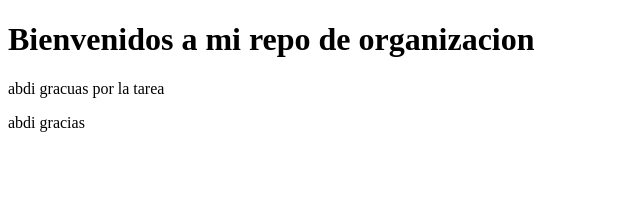
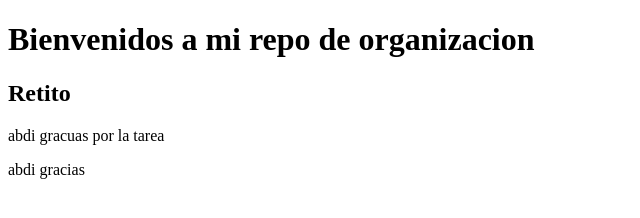
Before and after one commit to rworgWil/raiz-forks, a plain HTML site: page index.html in a window 1280 px wide. Shown: the whole page, without its empty margins (0-640 px from the left). Drawn offline with Linux system fonts and the light colour scheme.

Commit message:
wil:feat(header):añadir seccion extra

```diff
--- a/index.html
+++ b/index.html
@@ -8,6 +8,7 @@
 <body>
     <header>
         <h1>Bienvenidos a mi repo de organizacion</h1>
+        <h2>Retito</h2>
     </header>
     <main><section>abdi gracuas por la tarea</section></main>
     <footer><p>abdi gracias</p></footer>
```
